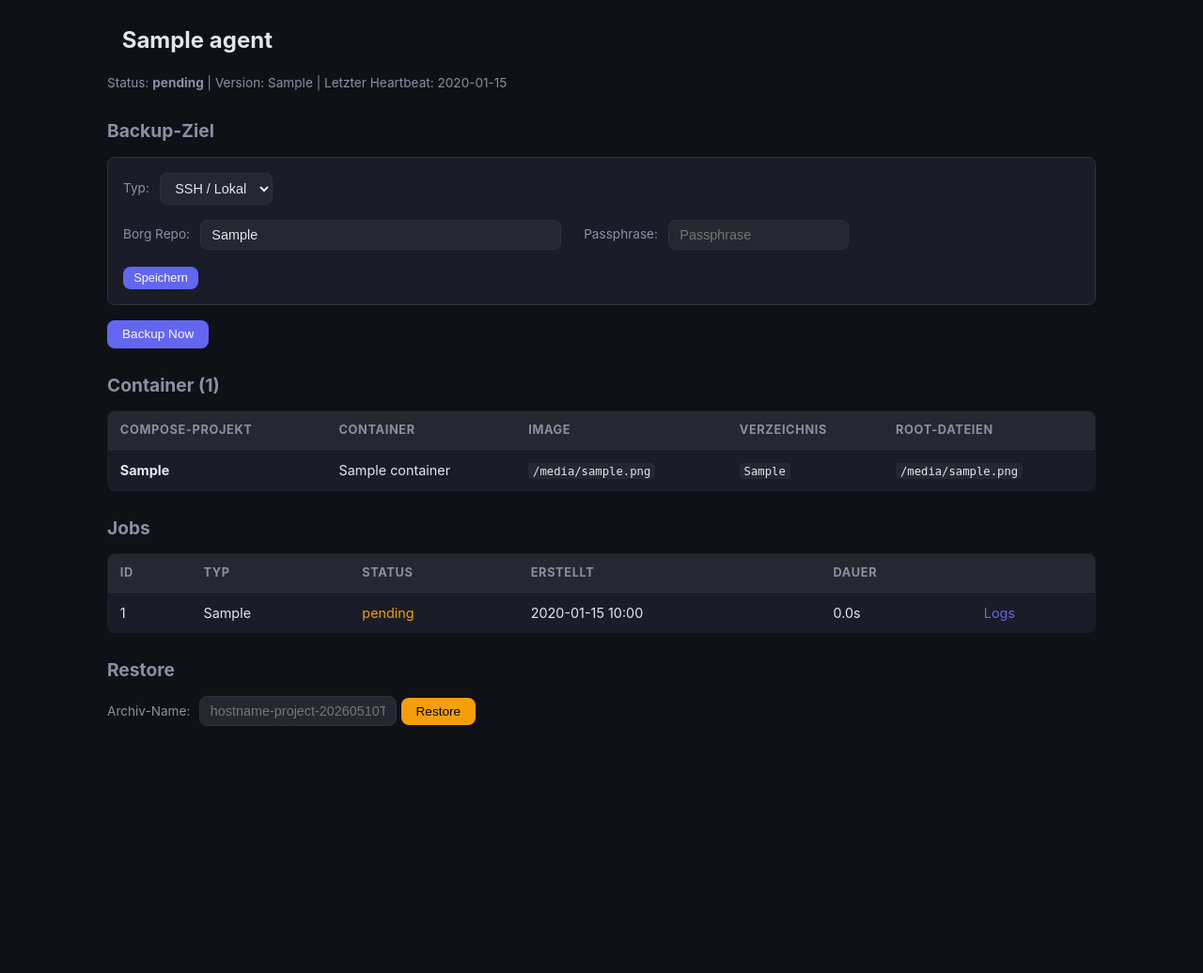
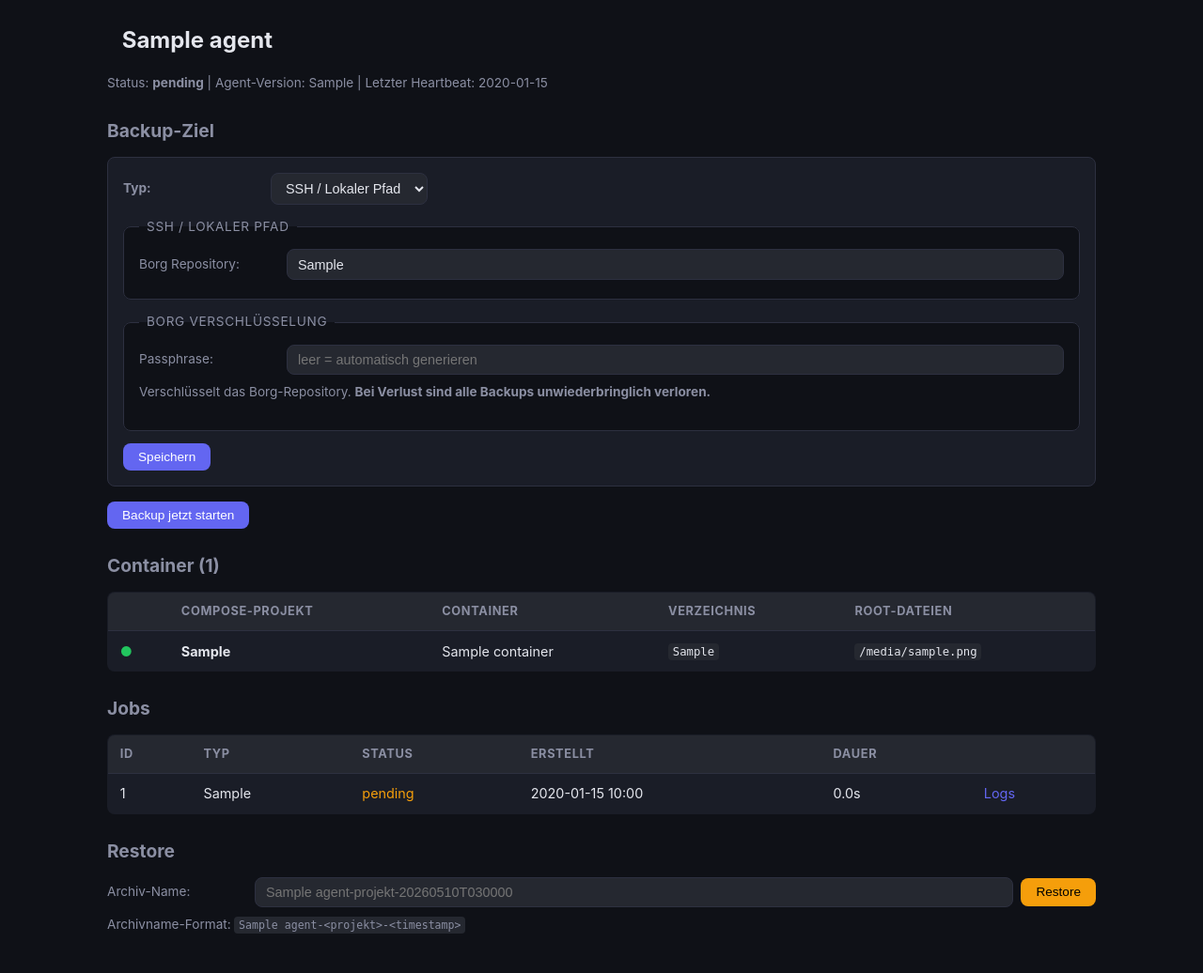
Before and after one commit to chamm-p/docker-borg, a Python web app: template central/central/templates/agent_detail.html in a window 1280 px wide. Shown: the part 55-1091 px from the top of the page at 94% size. Before the commit the page ends 828 px from the top, so only its background shows below. Run offline with Jinja, Linux system fonts and the light colour scheme; the template is opened without the code that fills it: most values are stand-ins (such as "Sample title", 1, 10 or a date in 2020).

Commit message:
UI rework: structured backup target form, auto-passphrase, dashboard polish
- Backup target form split into SSH / WebDAV / Borg-encryption fieldsets
  (no more mixed fields, repo path auto-set for WebDAV)
- Borg passphrase auto-generated when empty on save
- Reveal + download buttons for passphrase (for offline storage)
- Dashboard: last successful backup timestamp + red dot on last-job failure
- Container list: filter out ephemerals (no compose dir + no volumes),
  mark non-backupable with hollow dot
- Fix: agent client called renamed _apply_borg_config -> _apply_backup_config
  in heartbeat path (WebDAV config never reached agent before this)

Co-Authored-By: Claude Opus 4.6 <noreply@anthropic.com>

```diff
--- a/agent/agent/client.py
+++ b/agent/agent/client.py
@@ -94,6 +94,7 @@ class CentralClient:
                             "root_files": c.root_files,
                             "image": c.image,
                             "status": c.status,
+                            "has_volumes": c.has_volumes,
                         }
                         for c in containers
                     ],
@@ -101,7 +102,7 @@ class CentralClient:
                 headers=self._headers(),
             )
             if resp.status_code == 200:
-                self._apply_borg_config(resp.json())
+                self._apply_backup_config(resp.json())
                 return True
             return False
         except httpx.RequestError as e:
--- a/agent/agent/discovery.py
+++ b/agent/agent/discovery.py
@@ -93,6 +93,11 @@ def discover_containers() -> list[ContainerInfo]:
         for c in ctrs:
             all_volume_dirs.update(_get_volume_mount_dirs(c))
 
+        has_volumes = len(all_volume_dirs) > 0
+
+        if not compose_dir_host and not has_volumes:
+            continue
+
         root_files: list[str] = []
         if compose_dir_host:
             compose_dir_local = _host_path_to_local(compose_dir_host)
@@ -111,6 +116,7 @@ def discover_containers() -> list[ContainerInfo]:
             root_files=root_files,
             image=images,
             status="running",
+            has_volumes=has_volumes,
         )
         seen_projects[project] = info
 
--- a/agent/agent/models.py
+++ b/agent/agent/models.py
@@ -28,6 +28,7 @@ class ContainerInfo:
     root_files: list[str]
     image: str
     status: str
+    has_volumes: bool = False
 
 
 @dataclass
--- a/central/central/models.py
+++ b/central/central/models.py
@@ -40,6 +40,7 @@ class Container(Base):
     root_files: Mapped[str] = mapped_column(Text, default="[]")
     image: Mapped[str] = mapped_column(String(500))
     status: Mapped[str] = mapped_column(String(20), default="running")
+    has_volumes: Mapped[bool] = mapped_column(Boolean, default=False)
     updated_at: Mapped[datetime] = mapped_column(DateTime, default=datetime.utcnow, onupdate=datetime.utcnow)
 
     agent: Mapped["Agent"] = relationship(back_populates="containers")
--- a/central/central/routers/agents.py
+++ b/central/central/routers/agents.py
@@ -103,6 +103,7 @@ def heartbeat(
             root_files=json.dumps(c.root_files),
             image=c.image,
             status=c.status,
+            has_volumes=c.has_volumes,
         )
         db.add(container)
 
--- a/central/central/schemas.py
+++ b/central/central/schemas.py
@@ -40,6 +40,7 @@ class ContainerPayload(BaseModel):
     root_files: list[str]
     image: str
     status: str
+    has_volumes: bool = False
 
 
 class HeartbeatRequest(BaseModel):
--- a/central/central/static/style.css
+++ b/central/central/static/style.css
@@ -219,12 +219,38 @@ label {
     margin-bottom: 1rem;
 }
 
+.settings-form fieldset {
+    border: 1px solid var(--border);
+    border-radius: var(--radius);
+    padding: 0.8rem 1rem;
+    margin: 0.8rem 0;
+    background: var(--bg);
+}
+
+.settings-form legend {
+    padding: 0 0.5rem;
+    font-size: 0.85rem;
+    color: var(--text-muted);
+    text-transform: uppercase;
+    letter-spacing: 0.05em;
+}
+
 .form-row {
     display: flex;
     flex-wrap: wrap;
     align-items: center;
     gap: 0.5rem;
     margin-bottom: 0.5rem;
+}
+
+.form-row label {
+    min-width: 9rem;
+}
+
+.form-row input[type="text"],
+.form-row input[type="password"] {
+    flex: 1;
+    min-width: 16rem;
 }
 
 input[type="password"] {
--- a/central/central/templates/agent_detail.html
+++ b/central/central/templates/agent_detail.html
@@ -8,63 +8,85 @@
 
 <div class="meta">
     Status: <strong>{{ agent.status }}</strong> |
-    Version: {{ agent.agent_version or '?' }} |
+    Agent-Version: {{ agent.agent_version or '?' }} |
     Letzter Heartbeat: {{ agent.last_heartbeat.strftime('%Y-%m-%d %H:%M:%S') if agent.last_heartbeat else 'nie' }}
 </div>
 
 <h2>Backup-Ziel</h2>
 <form method="post" action="/agents/{{ agent.id }}/settings" class="settings-form">
     <div class="form-row">
-        <div class="form-group">
-            <label for="backup_type">Typ:</label>
+        <label for="backup_type"><strong>Typ:</strong></label>
         <select name="backup_type" id="backup_type" onchange="toggleBackupType()">
-                <option value="ssh" {{ 'selected' if (agent.backup_type or 'ssh') == 'ssh' }}>SSH / Lokal</option>
+            <option value="ssh" {{ 'selected' if (agent.backup_type or 'ssh') == 'ssh' }}>SSH / Lokaler Pfad</option>
             <option value="webdav" {{ 'selected' if agent.backup_type == 'webdav' }}>WebDAV</option>
         </select>
     </div>
+
+    <fieldset id="ssh-section" style="display: {{ 'none' if agent.backup_type == 'webdav' else 'block' }}">
+        <legend>SSH / Lokaler Pfad</legend>
+        <div class="form-row">
+            <label for="borg_repo">Borg Repository:</label>
+            <input type="text" name="borg_repo" id="borg_repo" value="{{ agent.borg_repo or '' }}" placeholder="ssh://user@server/pfad oder /mnt/...">
         </div>
+    </fieldset>
 
+    <fieldset id="webdav-section" style="display: {{ 'block' if agent.backup_type == 'webdav' else 'none' }}">
+        <legend>WebDAV</legend>
         <div class="form-row">
-        <div class="form-group">
-            <label for="borg_repo">Borg Repo:</label>
-            <input type="text" name="borg_repo" id="borg_repo" value="{{ agent.borg_repo or '' }}" placeholder="ssh://user@server/path oder /mnt/webdav/borg" style="width: 24rem">
+            <label for="webdav_url">URL:</label>
+            <input type="text" name="webdav_url" id="webdav_url" value="{{ agent.webdav_url or '' }}" placeholder="https://cloud.example.com/remote.php/dav/files/user/backup">
         </div>
-        <div class="form-group">
+        <div class="form-row">
+            <label for="webdav_user">Benutzer:</label>
+            <input type="text" name="webdav_user" id="webdav_user" value="{{ agent.webdav_user or '' }}" placeholder="benutzername">
+        </div>
+        <div class="form-row">
+            <label for="webdav_password">Passwort:</label>
+            <input type="password" name="webdav_password" id="webdav_password" value="{{ '********' if agent.webdav_password else '' }}" placeholder="••••••••">
+        </div>
+        <p class="meta">Repository wird automatisch unter <code>/mnt/webdav/borg</code> angelegt.</p>
+    </fieldset>
+
+    <fieldset>
+        <legend>Borg Verschlüsselung</legend>
+        <div class="form-row">
             <label for="borg_passphrase">Passphrase:</label>
-            <input type="password" name="borg_passphrase" id="borg_passphrase" value="{{ '********' if agent.borg_passphrase else '' }}" placeholder="Passphrase" style="width: 12rem">
+            <input type="password" name="borg_passphrase" id="borg_passphrase" value="{{ '********' if agent.borg_passphrase else '' }}" placeholder="leer = automatisch generieren">
+            {% if agent.borg_passphrase %}
+            <button type="button" class="btn btn-secondary btn-sm" onclick="showPassphrase()">Anzeigen</button>
+            <a href="/agents/{{ agent.id }}/passphrase/download" class="btn btn-secondary btn-sm">Download</a>
+            {% endif %}
         </div>
+        <p class="meta">Verschlüsselt das Borg-Repository. <strong>Bei Verlust sind alle Backups unwiederbringlich verloren.</strong></p>
+        <div id="passphrase-reveal" style="display:none; margin-top: 0.5rem;">
+            <code id="passphrase-value" style="user-select: all; padding: 0.5rem; display: block;"></code>
         </div>
+    </fieldset>
 
-    <div id="webdav-fields" style="display: {{ 'flex' if agent.backup_type == 'webdav' else 'none' }}; flex-wrap: wrap; gap: 0.5rem;">
-        <div class="form-group">
-            <label for="webdav_url">WebDAV URL:</label>
-            <input type="text" name="webdav_url" id="webdav_url" value="{{ agent.webdav_url or '' }}" placeholder="https://cloud.example.com/remote.php/dav/files/user/backup" style="width: 24rem">
-        </div>
-        <div class="form-group">
-            <label for="webdav_user">User:</label>
-            <input type="text" name="webdav_user" id="webdav_user" value="{{ agent.webdav_user or '' }}" placeholder="user" style="width: 10rem">
-        </div>
-        <div class="form-group">
-            <label for="webdav_password">Passwort:</label>
-            <input type="password" name="webdav_password" id="webdav_password" value="{{ '********' if agent.webdav_password else '' }}" placeholder="Passwort" style="width: 10rem">
-        </div>
-    </div>
+    <button type="submit" class="btn btn-primary">Speichern</button>
+</form>
 
-    <button type="submit" class="btn btn-primary btn-sm">Speichern</button>
-</form>
 <script>
 function toggleBackupType() {
     var t = document.getElementById('backup_type').value;
-    document.getElementById('webdav-fields').style.display = t === 'webdav' ? 'flex' : 'none';
+    document.getElementById('ssh-section').style.display = t === 'ssh' ? 'block' : 'none';
+    document.getElementById('webdav-section').style.display = t === 'webdav' ? 'block' : 'none';
+}
+function showPassphrase() {
+    fetch('/agents/{{ agent.id }}/passphrase').then(r => r.text()).then(t => {
+        document.getElementById('passphrase-value').textContent = t;
+        document.getElementById('passphrase-reveal').style.display = 'block';
+    });
 }
 </script>
-{% if not agent.borg_repo %}
-<p class="meta" style="margin-top: 0.5rem;">Backup-Ziel muss konfiguriert werden, bevor Backups laufen.</p>
+
+{% if not agent.borg_repo and (agent.backup_type or 'ssh') == 'ssh' %}
+<p class="meta">Backup-Ziel muss konfiguriert werden, bevor Backups laufen.</p>
 {% endif %}
 
 <div class="actions" style="margin: 1rem 0;">
     <form method="post" action="/agents/{{ agent.id }}/backup" style="display:inline">
-        <button type="submit" class="btn btn-primary">Backup Now</button>
+        <button type="submit" class="btn btn-primary">Backup jetzt starten</button>
     </form>
 </div>
 
@@ -72,9 +94,9 @@ function toggleBackupType() {
 <table>
     <thead>
         <tr>
+            <th></th>
             <th>Compose-Projekt</th>
             <th>Container</th>
-            <th>Image</th>
             <th>Verzeichnis</th>
             <th>Root-Dateien</th>
         </tr>
@@ -82,14 +104,22 @@ function toggleBackupType() {
     <tbody>
         {% for c in containers %}
         <tr>
+            <td>
+                {% if c.compose_dir and c._root_files_list %}
+                <span title="Wird gesichert" style="color: var(--success);">●</span>
+                {% else %}
+                <span title="Nicht sicherbar (kein Compose-Projekt)" style="color: var(--text-muted);">○</span>
+                {% endif %}
+            </td>
             <td><strong>{{ c.compose_project }}</strong></td>
             <td>{{ c.container_name }}</td>
-            <td><code>{{ c.image }}</code></td>
-            <td><code>{{ c.compose_dir }}</code></td>
+            <td>{% if c.compose_dir %}<code>{{ c.compose_dir }}</code>{% else %}<span class="meta">—</span>{% endif %}</td>
             <td>
-                {% for f in c._root_files_list %}
-                <code>{{ f }}</code>{% if not loop.last %}, {% endif %}
-                {% endfor %}
+                {% if c._root_files_list %}
+                    {% for f in c._root_files_list %}<code>{{ f }}</code>{% if not loop.last %}, {% endif %}{% endfor %}
+                {% else %}
+                    <span class="meta">—</span>
+                {% endif %}
             </td>
         </tr>
         {% endfor %}
@@ -128,8 +158,11 @@ function toggleBackupType() {
 
 <h2>Restore</h2>
 <form method="post" action="/agents/{{ agent.id }}/restore">
+    <div class="form-row">
         <label for="archive">Archiv-Name:</label>
-    <input type="text" name="archive" id="archive" placeholder="hostname-project-20260510T030000" required>
+        <input type="text" name="archive" id="archive" placeholder="{{ agent.hostname }}-projekt-20260510T030000" required>
         <button type="submit" class="btn btn-warning">Restore</button>
+    </div>
+    <p class="meta">Archivname-Format: <code>{{ agent.hostname }}-&lt;projekt&gt;-&lt;timestamp&gt;</code></p>
 </form>
 {% endblock %}
```
Also changed, not shown: central/central/routers/ui.py (+48 -11 lines), central/central/templates/dashboard.html (+8 -6 lines). Lines whose indentation alone changed are shown as unchanged.
